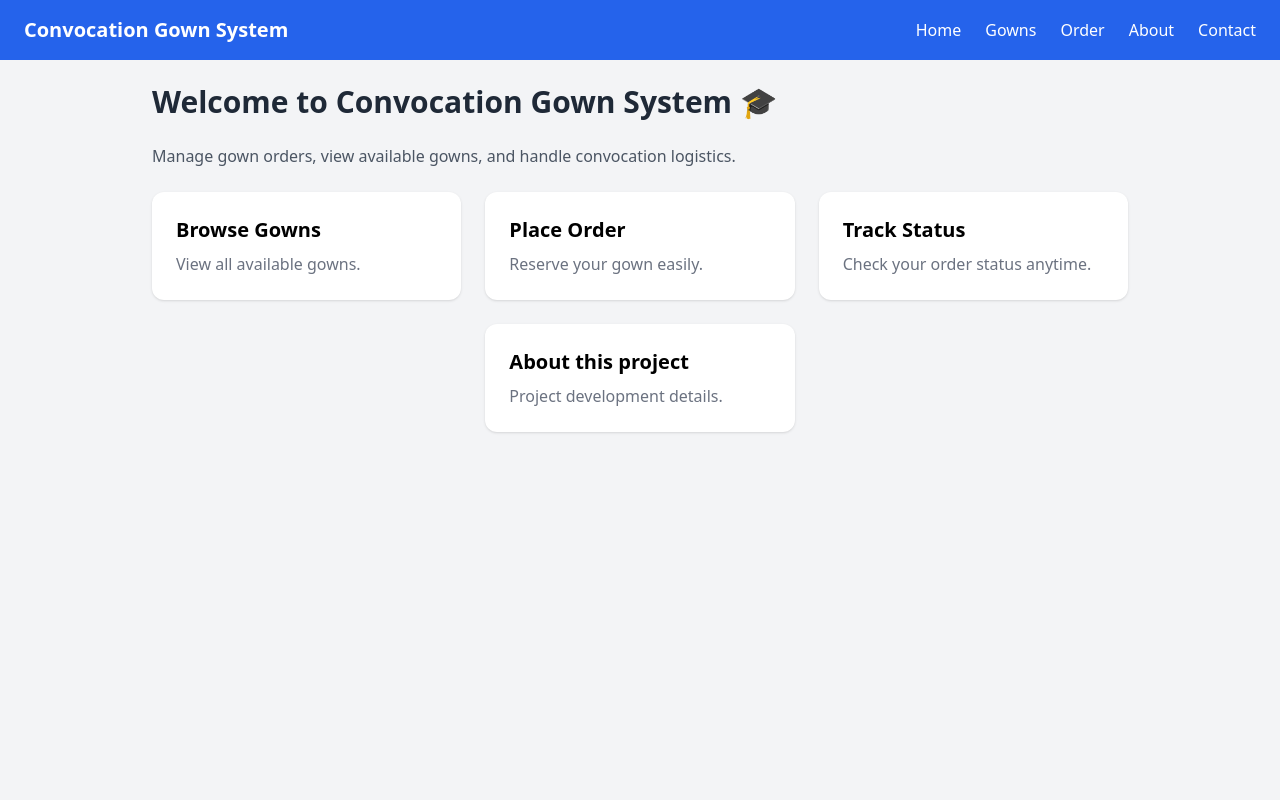
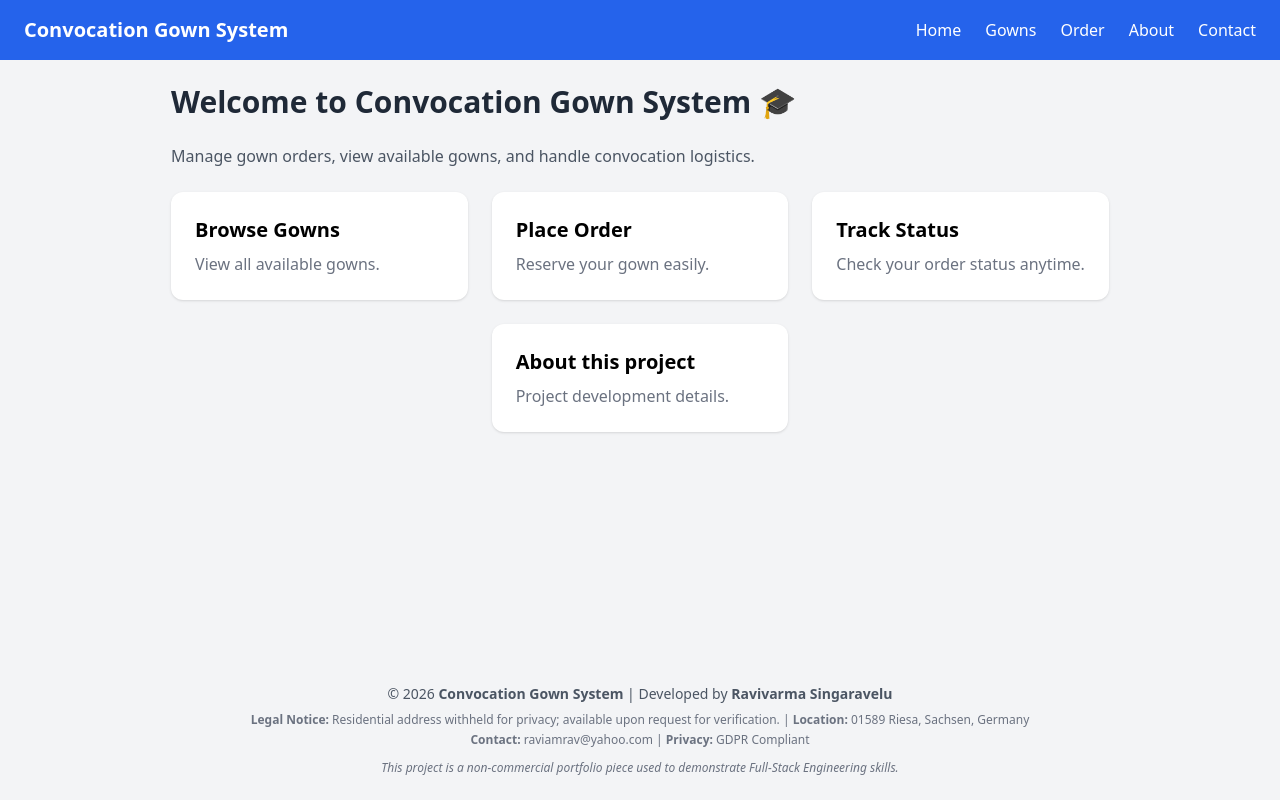
Before and after one commit to raviamrav/convocation-gown-system, a React (Vite) app in the folder frontend/: page / in a window 1280 px wide. Built offline with nearby package versions, Linux system fonts and the light colour scheme; no server answers.

Commit message:
added impressum and SEO

```diff
--- a/frontend/index.html
+++ b/frontend/index.html
@@ -1,11 +1,25 @@
 <!doctype html>
 <html lang="en">
-  <head>
+<head>
     <meta charset="UTF-8" />
     <link rel="icon" type="image/svg+xml" href="/vite.svg" />
     <meta name="viewport" content="width=device-width, initial-scale=1.0" />
-    <title>convocation-gown-frontend</title>
-  </head>
+
+    <title>Full Stack Developer Portfolio | Ravivarma Singaravelu</title>
+
+    <meta name="google-site-verification" content="EVMAKLZi0dRO2CEL_6O2wo0bD7QNvj36uE7p1VKmxH8" />
+
+    <meta name="title" content="Convocation Gown System | Full Stack Project by Ravivarma Singaravelu">
+    <meta name="description" content="A full-stack project demonstrating inventory management and rental logic. Case study for a rental business in Chennai. Developed by Ravivarma Singaravelu using React, Vite, and Tailwind CSS.">
+    <meta name="keywords" content="Full Stack Developer, React, Vite, Node.js, Portfolio, Ravivarma Singaravelu, Software Engineer Germany">
+    <meta name="author" content="Ravivarma Singaravelu">
+
+    <meta property="og:type" content="website">
+    <meta property="og:url" content="https://convocation-gown-system.vercel.app/">
+    <meta property="og:title" content="Convocation Gown System | Tech Demo">
+    <meta property="og:description" content="Explore this Full-Stack inventory management system built with React and Tailwind CSS. Portfolio piece by Ravivarma Singaravelu.">
+    <meta property="og:image" content="https://convocation-gown-system.vercel.app/og-image.jpg">
+</head>
   <body>
     <div id="root"></div>
     <script type="module" src="/src/main.tsx"></script>
--- a/frontend/src/layouts/MainLayout.tsx
+++ b/frontend/src/layouts/MainLayout.tsx
@@ -3,12 +3,34 @@ import Navbar from "../components/Navbar";
 
 function MainLayout() {
   return (
-    <div>
+    <div className="flex flex-col min-h-screen">
       <Navbar />
 
-      <main className="max-w-5xl mx-auto p-6">
+      <main className="flex-grow max-w-5xl mx-auto p-6">
         <Outlet />
       </main>
+      <footer className="bg-gray-100 text-center py-6 mt-auto">
+        <div className="max-w-5xl mx-auto px-6">
+          <p className="text-gray-600 text-sm">
+            &copy; {new Date().getFullYear()} <strong>Convocation Gown System</strong> |
+            Developed by <strong>Ravivarma Singaravelu</strong>
+          </p>
+
+          <div className="text-gray-500 text-xs mt-2 space-y-1">
+            <p>
+              <strong>Legal Notice:</strong> Residential address withheld for privacy;
+              available upon request for verification. | <strong>Location:</strong> 01589 Riesa, Sachsen, Germany
+            </p>
+            <p>
+              <strong>Contact:</strong> raviamrav@yahoo.com | <strong>Privacy:</strong> GDPR Compliant
+            </p>
+            <p className="italic pt-2">
+              This project is a non-commercial portfolio piece used to demonstrate
+              Full-Stack Engineering skills.
+            </p>
+          </div>
+        </div>
+      </footer>
     </div>
   );
 }
```
